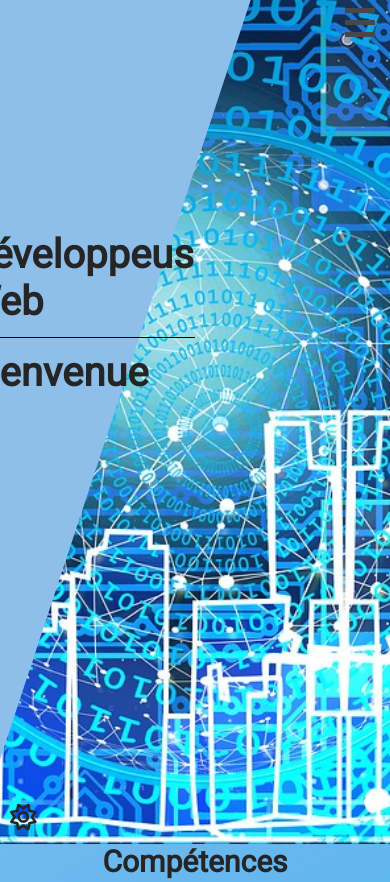
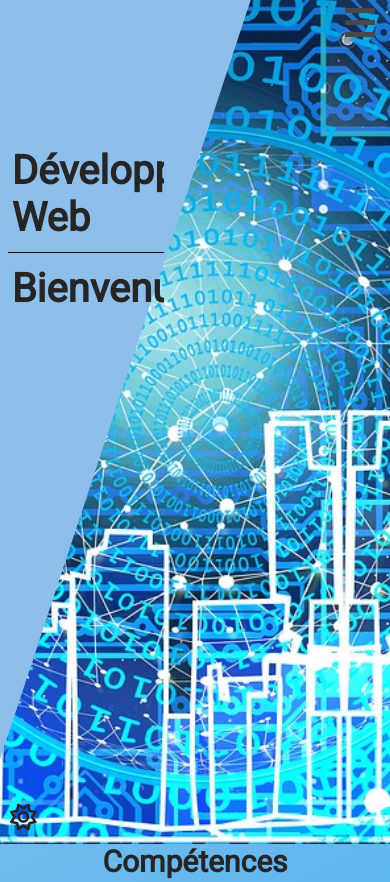
Before and after one commit to Emma-gin/portfolio, a website: page public/index.html in a window 390 px wide. Shown: the top 882 px of the page. Drawn offline with nearby package versions, Linux system fonts and the light colour scheme; a web font is replaced by a local one.

Commit message:
style h1 responsive

```diff
--- a/public/css/style.css
+++ b/public/css/style.css
@@ -10,7 +10,6 @@
     --display-btn-moon-dark-mode:none;
     --burger-color: #494848;
     --bg-color-nav-bar:#8ebfea;
-    /* --bg-color-nav-responsive: #8ebfea; */
     --input-placeholder: rgba(0, 0, 0, 0.4);
     --dark-mode-background: #262425;
     --text-color: #252525;
@@ -463,6 +462,12 @@ footer .fa-github-square {
         align-items: center;
     }
 
+    .animated_title {
+        width: 40vmin;
+        top: 30%;
+        left: 22%;
+    }
+
 
     nav {
         display: none;
```
